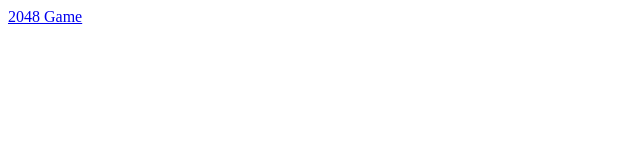
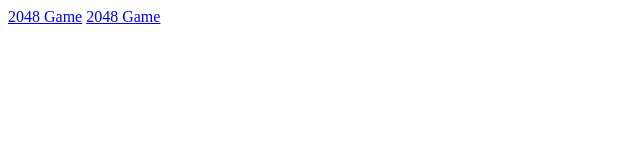
Before and after one commit to kbteam-ltd/kbteam-ltd.github.io, a plain HTML site: page index.html in a window 1280 px wide. Shown: the full height of the page, 0-640 px from the left. Drawn offline with Linux system fonts and the light colour scheme.

Commit message:
Update index.html

```diff
--- a/index.html
+++ b/index.html
@@ -1 +1,2 @@
 <a href="/policy/merge_master_2048_game.html">2048 Game</a>
+<a href="/policy/ball_sort_game.html">2048 Game</a>
```
